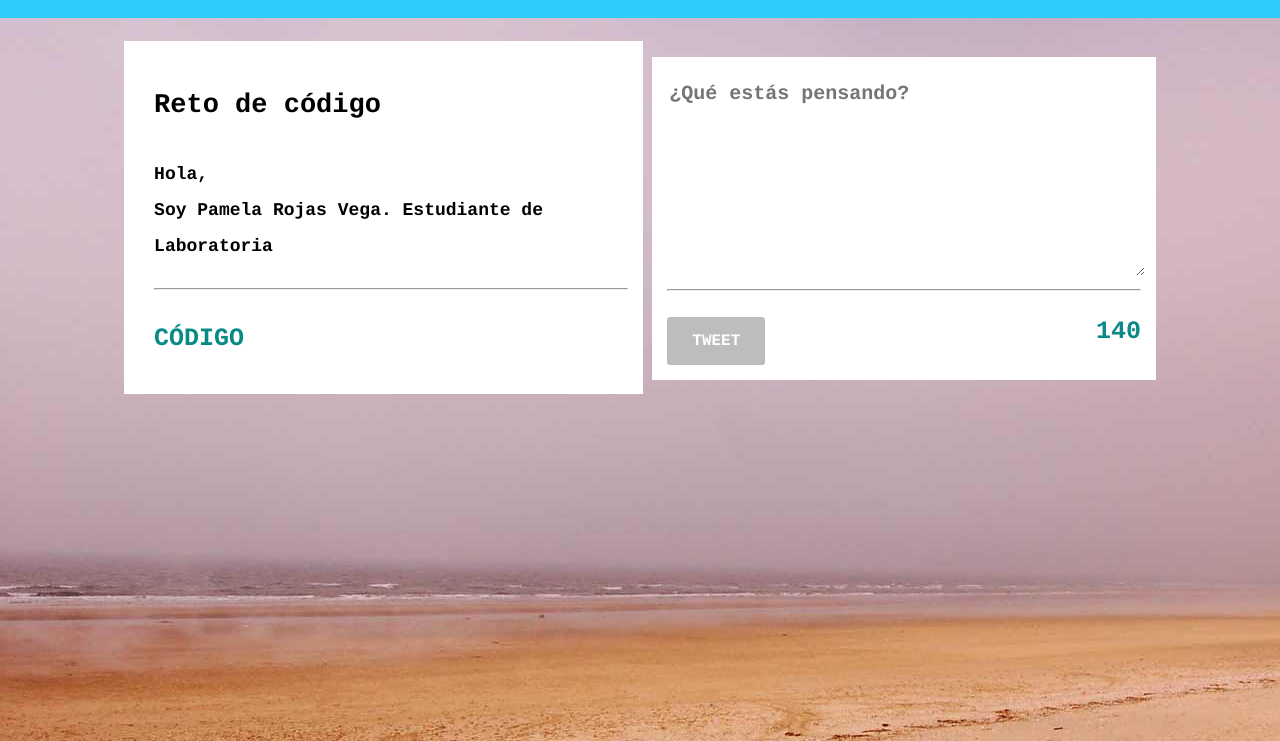
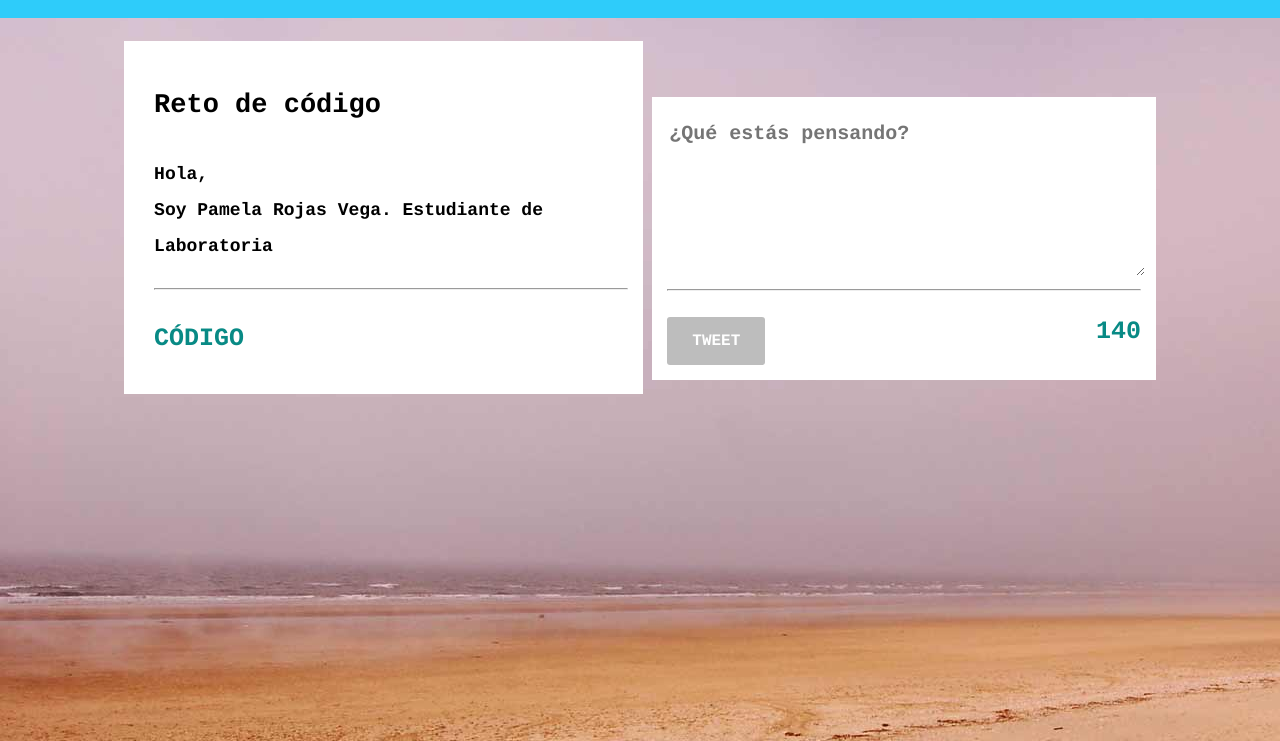
Before and after one commit to Azur-Azabache/demo-twitter, a plain HTML site: page index.html in a window 1280 px wide. Shown: the part 59-800 px from the top of the page. Drawn offline with Linux system fonts and the light colour scheme.

Commit message:
Editando número de rows

```diff
--- a/index.html
+++ b/index.html
@@ -17,7 +17,7 @@
         <span>CÓDIGO</span>
       </div>
       <div id="container2">
-          <textarea id="textArea" type="text" rows="5" placeholder="¿Qué estás pensando?" maxlength="140"></textarea>
+          <textarea id="textArea" type="text" rows="4" placeholder="¿Qué estás pensando?" maxlength="140"></textarea>
         <hr id="slash">
         <br>
         <button id="tweet">TWEET</button>
```
